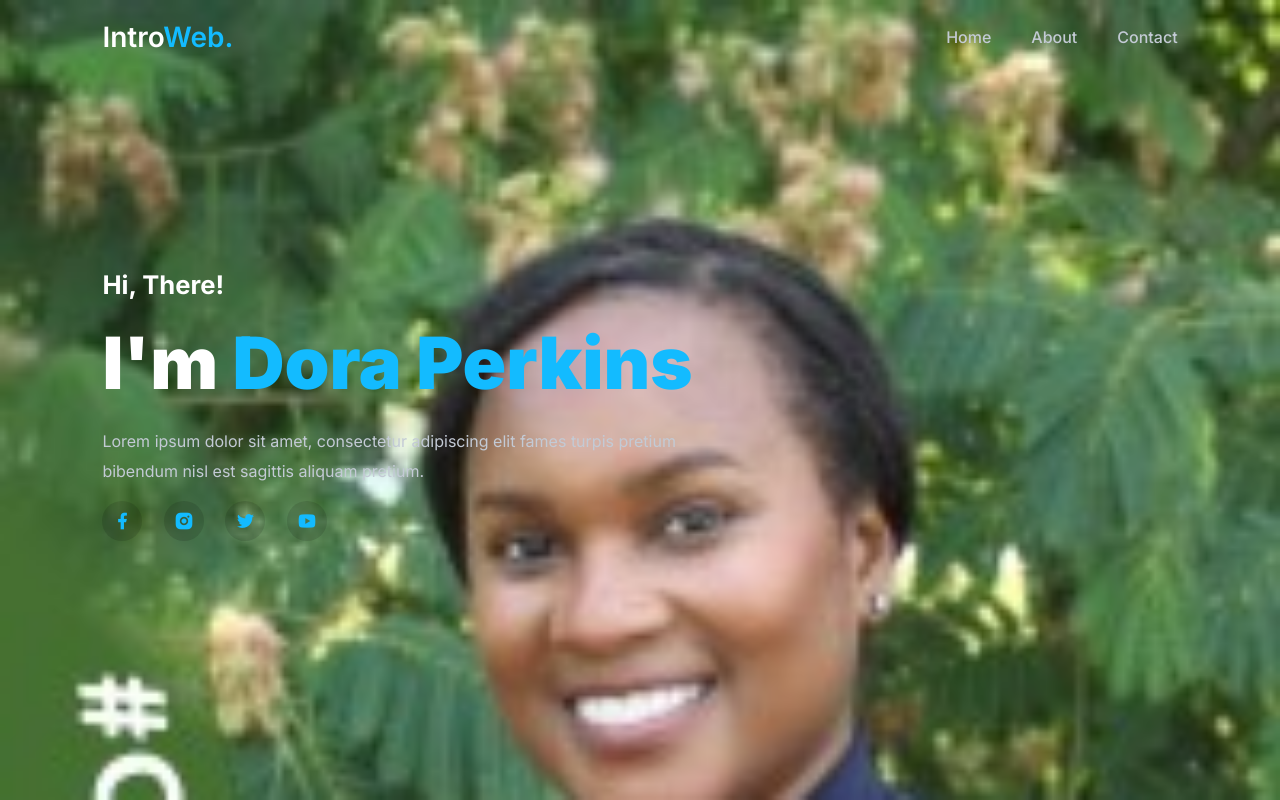
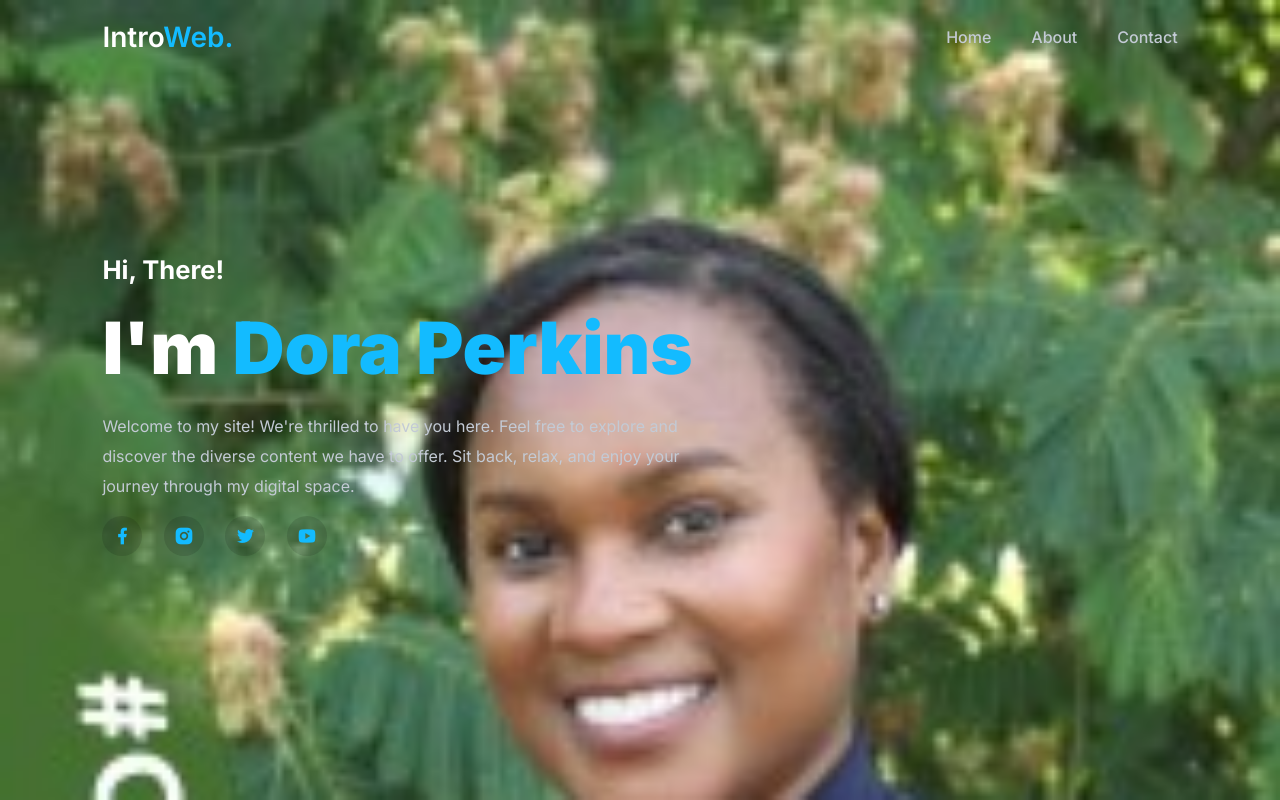
Before and after one commit to Dperki12/Milestone1, a plain HTML site: page index.html in a window 1280 px wide. Drawn offline with nearby package versions, Linux system fonts and the light colour scheme.

Commit message:
Update index.html

```diff
--- a/index.html
+++ b/index.html
@@ -41,9 +41,9 @@
 		<div class="main-content">
 			<h4>Hi, There!</h4>
 			<h1>I'm <span>Dora Perkins</span></h1>
-			<p>Lorem ipsum dolor sit amet, consectetur adipiscing elit
-			fames turpis pretium bibendum nisl est sagittis aliquam
-			pretium.</p>
+			<p>Welcome to my site! We're thrilled to have you here.
+			Feel free to explore and discover the diverse content we have to offer.
+			Sit back, relax, and enjoy your journey through my digital space.</p>
 			<div class="social">
 				<a href="#"><i class="ri-facebook-fill"></i></a>
 				<a href="#"><i class="ri-instagram-fill"></i></a>
```
